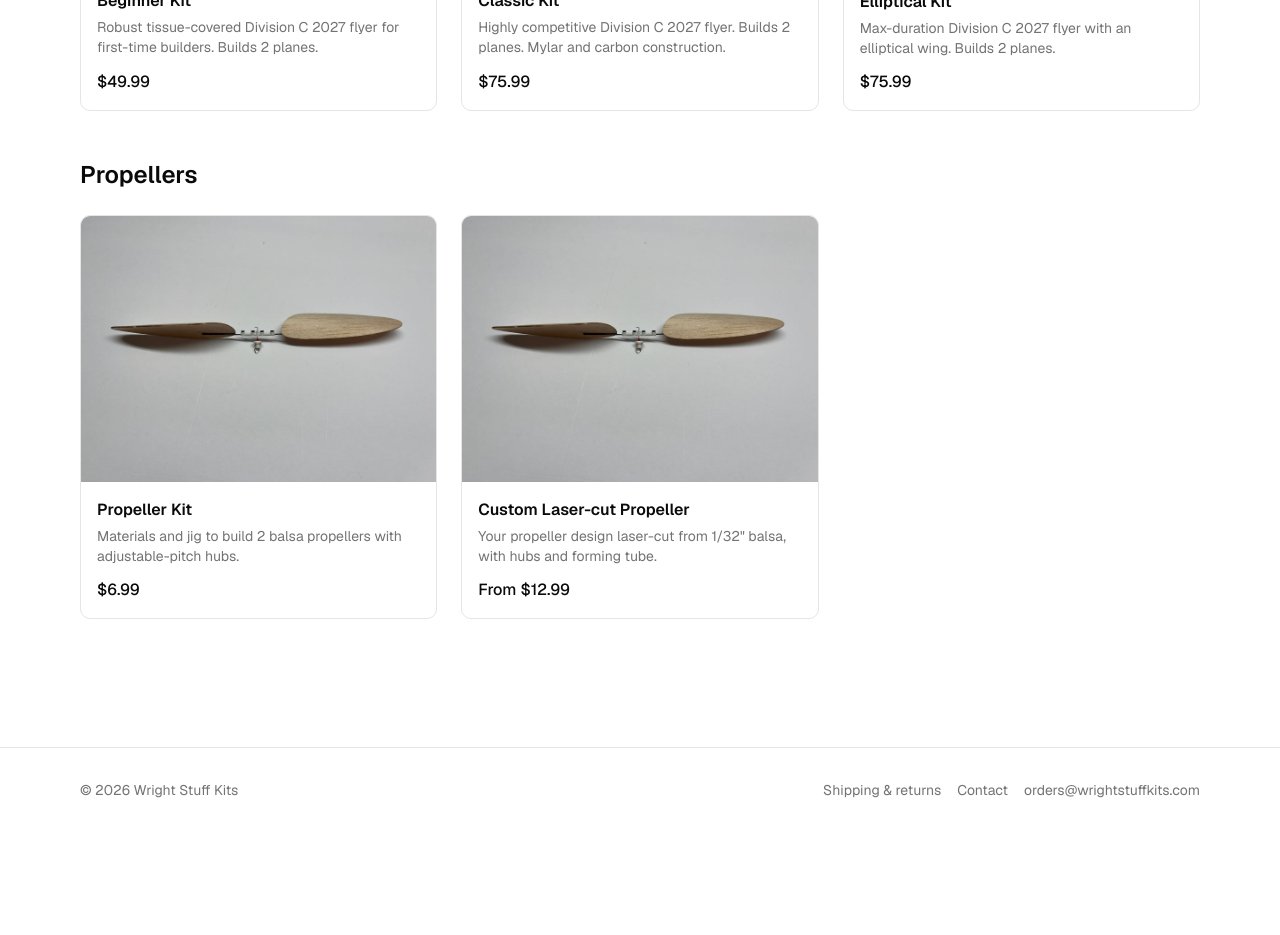
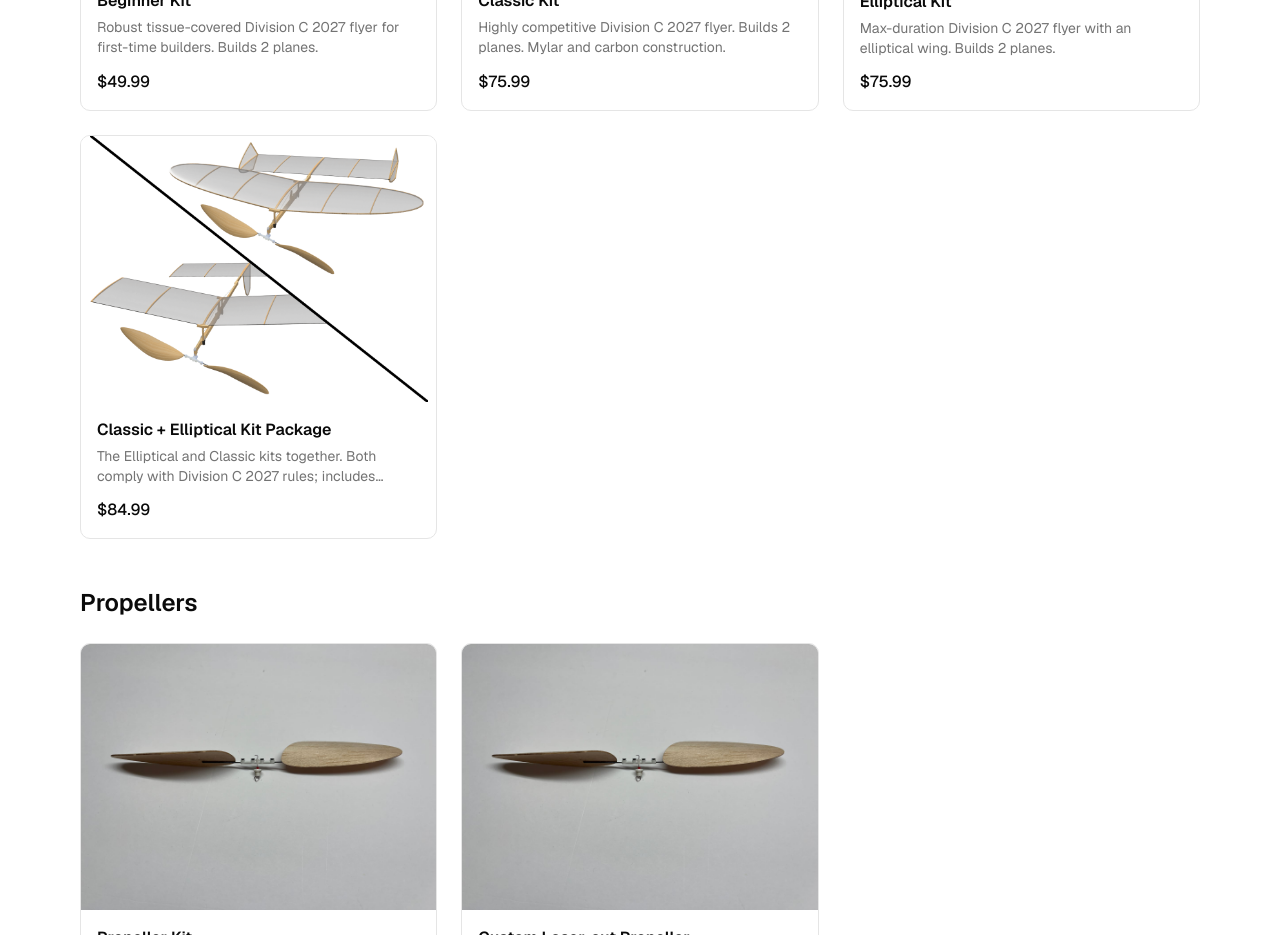
Before and after one commit to sergkor/wrightstuffkits, a Next.js app: page / in a window 1280 px wide. Shown: the part 900-1835 px from the top of the page. Before the commit the page ends 1732 px from the top, so only its background shows below. Built offline with nearby package versions, Linux system fonts and the light colour scheme; no server answers.

Commit message:
Add Classic + Elliptical Kit Package at $84.99
Co-Authored-By: Claude Opus 5.5 <noreply@anthropic.com>

```diff
--- /dev/null
+++ b/src/content/products/classic-elliptical-package.ts
@@ -0,0 +1,18 @@
+import type { ProductInput } from '@/lib/catalog/schema';
+
+export const classicEllipticalPackage: ProductInput = {
+  slug: 'classic-elliptical-package',
+  name: 'Classic + Elliptical Kit Package',
+  category: 'kits',
+  featured: true,
+  summary: 'The Elliptical and Classic kits together. Both comply with Division C 2027 rules; includes propeller materials and instructions.',
+  description: `This package comes with materials to build an Elliptical and Classic kit plane. Both comply with Division C 2027 Science Olympiad rules.
+
+Comes with materials to build 2 propellers plus a ready-to-use 24 cm PVC propeller. Also includes step-by-step instructions covering assembly, motor making, winding tips, and trimming.`,
+  images: [
+    { src: '/images/products/classic-elliptical-package/render.png', alt: 'Elliptical Kit and Classic Kit renderings side by side' },
+  ],
+  notIncluded: ['Super glue (CA)', 'Hobby knife', 'Spray adhesive', 'Pliers', 'Winder'],
+  variants: [{ sku: 'PKG-CLS-ELL', label: 'Default', priceCents: 8499 }],
+  tags: ['science olympiad', 'division c', 'package', 'bundle', 'classic', 'elliptical'],
+};
--- a/src/content/products/index.ts
+++ b/src/content/products/index.ts
@@ -1,8 +1,16 @@
 import type { ProductInput } from '@/lib/catalog/schema';
 import { beginnerKit } from './beginner-kit';
+import { classicEllipticalPackage } from './classic-elliptical-package';
 import { classicKit } from './classic-kit';
 import { customPropeller } from './custom-propeller';
 import { ellipticalKit } from './elliptical-kit';
 import { propellerKit } from './propeller-kit';
 
-export const rawProducts: ProductInput[] = [beginnerKit, classicKit, ellipticalKit, propellerKit, customPropeller];
+export const rawProducts: ProductInput[] = [
+  beginnerKit,
+  classicKit,
+  ellipticalKit,
+  classicEllipticalPackage,
+  propellerKit,
+  customPropeller,
+];
```
Also changed, not shown: 2 other files (tests, documents, lock files or other folders).
